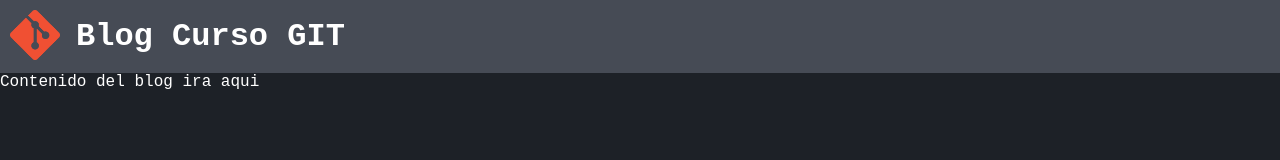
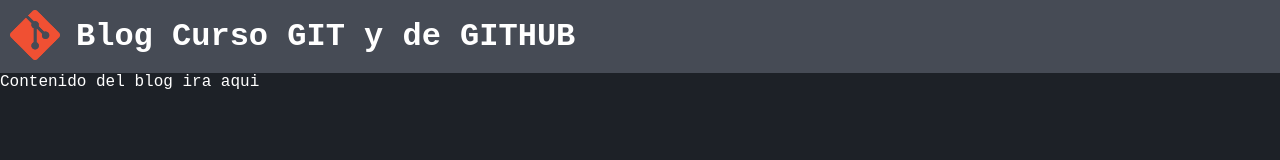
Before and after one commit to Cris-Garc/curso-git, a plain HTML site: page index.html in a window 1280 px wide. Drawn offline with Linux system fonts and the light colour scheme; a web font is replaced by a local one.

Commit message:
Cambio el titulo

```diff
--- a/index.html
+++ b/index.html
@@ -12,7 +12,7 @@
 <body>
     <div class="bar">
         <img class="logo" src="img/git.png">
-        <H1>Blog Curso GIT</H1>
+        <H1>Blog Curso GIT y de GITHUB</H1>
     </div>
     <div>
         Contenido del blog ira aqui
```
